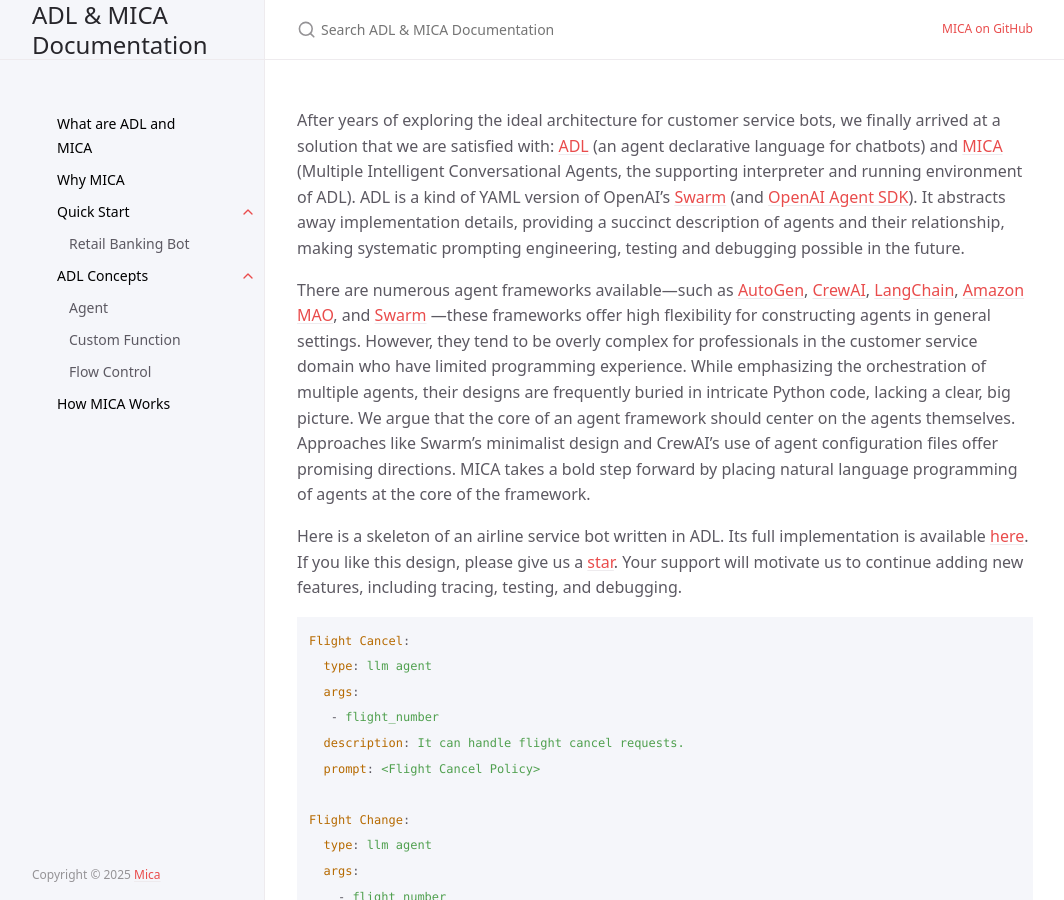
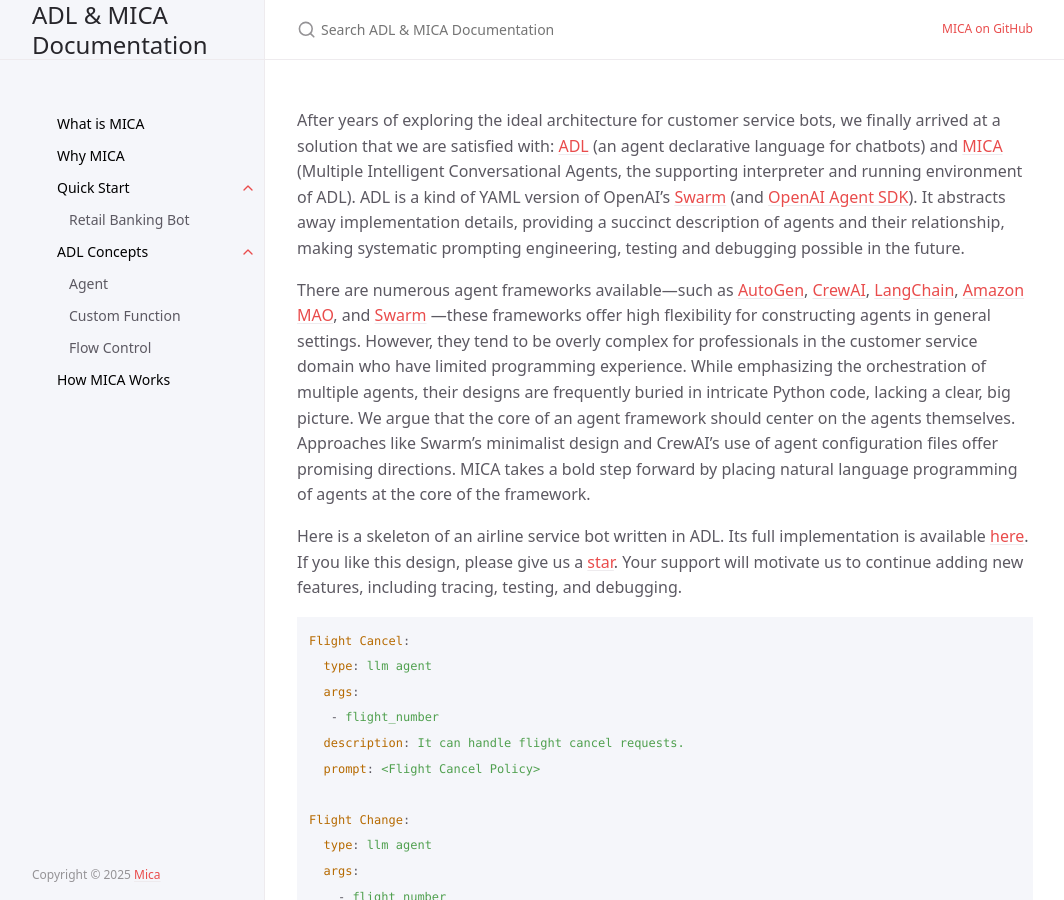
Before and after one commit to Mica-labs/Mica-labs.github.io, a Jekyll site: the page built from index.md, in a window 1280 px wide and 900 px high. Shown: the whole window, without its empty margins (107-1171 px from the left). Built offline with Jekyll 4.4.1, drawn with Linux system fonts in a browser that asks for light colours; cached includes are drawn as plain includes.

Commit message:
Update index.md

```diff
--- a/index.md
+++ b/index.md
@@ -1,6 +1,6 @@
 ---
 layout: default
-title: What are ADL and MICA
+title: What is MICA
 nav_order: 1
 description: "The Enterprise Level Agentic Solution"
 permalink: /
```
